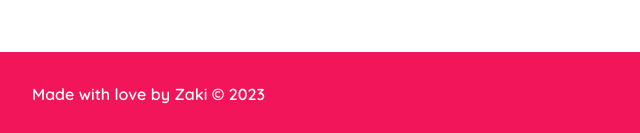
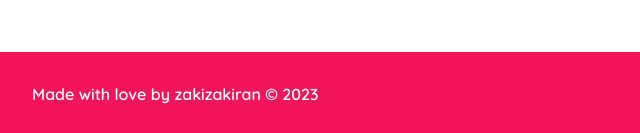
Before and after one commit to revou-fundamental-course/7-aug-23-zakizakiran, a plain HTML site: page index.html in a window 1280 px wide. Shown: the part 921-1054 px from the top of the page, 0-640 px from the left. Drawn offline with Linux system fonts and the light colour scheme; a web font is replaced by a local one.

Commit message:
updated index.html

```diff
--- a/index.html
+++ b/index.html
@@ -152,7 +152,7 @@
       </section>
     </main>
     <footer>
-      <p class="footer-text">Made with love by Zaki &copy 2023</p>
+      <p class="footer-text">Made with love by zakizakiran &copy 2023</p>
     </footer>
     <script src="js/script.js" type="text/javascript"></script>
   </body>
```
